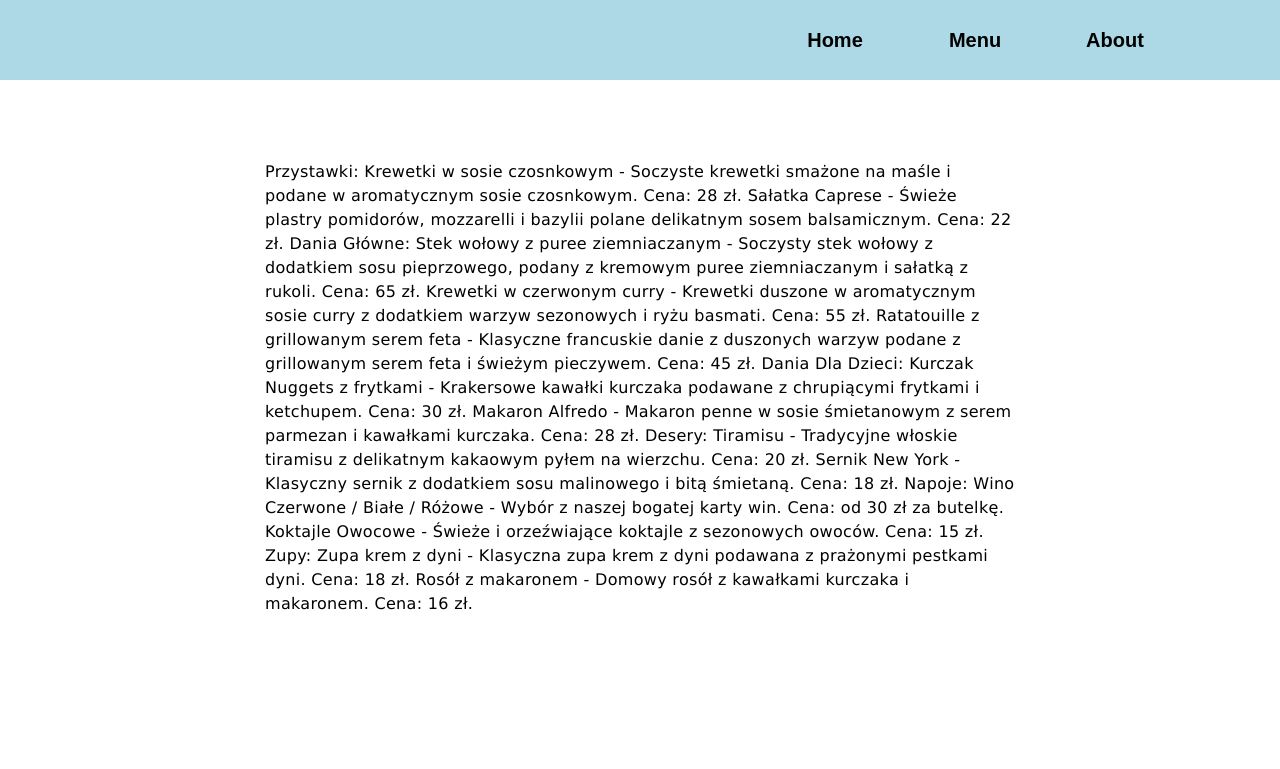
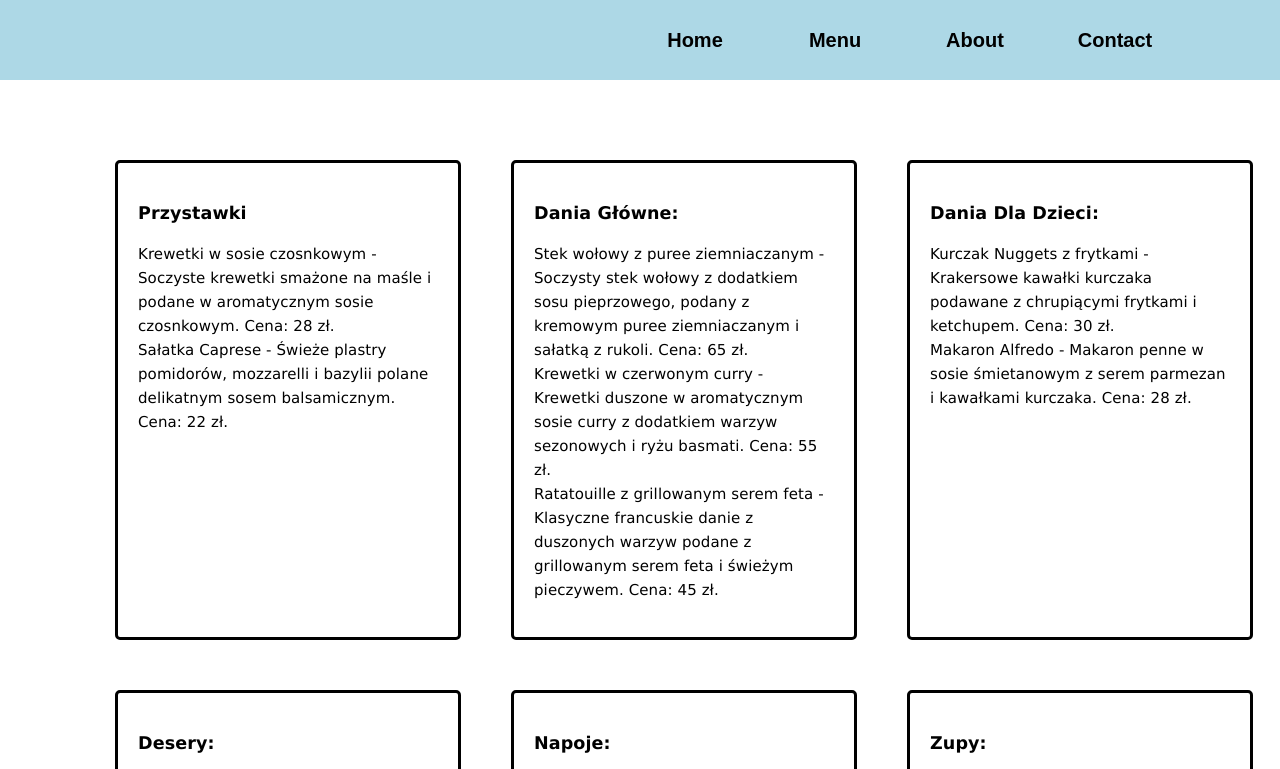
Before and after one commit to Donquellso/odin-restaurant, a website built with webpack: page src/index.html in a window 1280 px wide. Both pictures are taken after a click on the button "Menu". Shown: the top 769 px of the page. Built offline with nearby package versions, Linux system fonts and the light colour scheme.

Commit message:
Cosmetic

```diff
--- /dev/null
+++ b/src/contact.js
@@ -0,0 +1,19 @@
+
+let contact = document.createElement('div');
+contact.classList.add('contact');
+contact.innerHTML=`<ul>
+<li><h1>Kontakt</h1></li>
+<li>Mama Bear
+Chef
+555-555-5554
+totallyRealEmail@notFake.com</li>
+<li>Papa Bear
+Manager
+555-555-5555
+perfectlyRealEmail@notFake.com</li>
+<li>Baby Bear
+Waiter
+555-555-5556
+totallyRealEmail@notFake.com</li>
+</ul>`;
+export default contact;
--- a/src/index.html
+++ b/src/index.html
@@ -16,6 +16,9 @@
         <nav>
             <button id="btn3">About</button>
         </nav>
+        <nav>
+            <button id="btn4">Contact</button>
+        </nav>
     </header>
     <div id="content">
 
--- a/src/index.js
+++ b/src/index.js
@@ -1,8 +1,9 @@
+
 import "./style.css";
 import home from './home.js';
 import menu from './menu.js';
 import about from './about.js';
-console.log(home);
+import contact from './contact.js';
 let content = document.getElementById('content');
 let btn1 = document.getElementById('btn1');
 btn1.addEventListener('click',()=>{
@@ -19,3 +20,8 @@ btn3.addEventListener('click',()=>{
     content.innerHTML='';
     content.appendChild(about);
 });
+let btn4 = document.getElementById('btn4');
+btn4.addEventListener('click',()=>{
+    content.innerHTML='';
+    content.appendChild(contact);
+});
--- a/src/menu.js
+++ b/src/menu.js
@@ -1,28 +1,56 @@
+import './style.css';
+
 let menu = document.createElement('div');
-menu.innerHTML=`
-Przystawki:
-Krewetki w sosie czosnkowym - Soczyste krewetki smażone na maśle i podane w aromatycznym sosie czosnkowym. Cena: 28 zł.
-Sałatka Caprese - Świeże plastry pomidorów, mozzarelli i bazylii polane delikatnym sosem balsamicznym. Cena: 22 zł.
-Dania Główne:
+menu.classList.add('menu');
+menu.innerHTML = `
+<div id="tile">
+  <h3>Przystawki</h3>
+  <ul>
+    <li>Krewetki w sosie czosnkowym - Soczyste krewetki smażone na maśle i podane w aromatycznym sosie czosnkowym. Cena: 28 zł.</li>
+    <li>Sałatka Caprese - Świeże plastry pomidorów, mozzarelli i bazylii polane delikatnym sosem balsamicznym. Cena: 22 zł.</li>
+  </ul>
+</div>
 
-Stek wołowy z puree ziemniaczanym - Soczysty stek wołowy z dodatkiem sosu pieprzowego, podany z kremowym puree ziemniaczanym i sałatką z rukoli. Cena: 65 zł.
-Krewetki w czerwonym curry - Krewetki duszone w aromatycznym sosie curry z dodatkiem warzyw sezonowych i ryżu basmati. Cena: 55 zł.
-Ratatouille z grillowanym serem feta - Klasyczne francuskie danie z duszonych warzyw podane z grillowanym serem feta i świeżym pieczywem. Cena: 45 zł.
-Dania Dla Dzieci:
+<div id="tile">
+  <h3>Dania Główne:</h3>
+  <ul>
+    <li>Stek wołowy z puree ziemniaczanym - Soczysty stek wołowy z dodatkiem sosu pieprzowego, podany z kremowym puree ziemniaczanym i sałatką z rukoli. Cena: 65 zł.</li>
+    <li>Krewetki w czerwonym curry - Krewetki duszone w aromatycznym sosie curry z dodatkiem warzyw sezonowych i ryżu basmati. Cena: 55 zł.</li>
+    <li>Ratatouille z grillowanym serem feta - Klasyczne francuskie danie z duszonych warzyw podane z grillowanym serem feta i świeżym pieczywem. Cena: 45 zł.</li>
+  </ul>
+</div>
 
-Kurczak Nuggets z frytkami - Krakersowe kawałki kurczaka podawane z chrupiącymi frytkami i ketchupem. Cena: 30 zł.
-Makaron Alfredo - Makaron penne w sosie śmietanowym z serem parmezan i kawałkami kurczaka. Cena: 28 zł.
-Desery:
+<div id="tile">
+  <h3>Dania Dla Dzieci:</h3>
+  <ul>
+    <li>Kurczak Nuggets z frytkami - Krakersowe kawałki kurczaka podawane z chrupiącymi frytkami i ketchupem. Cena: 30 zł.</li>
+    <li>Makaron Alfredo - Makaron penne w sosie śmietanowym z serem parmezan i kawałkami kurczaka. Cena: 28 zł.</li>
+  </ul>
+</div>
 
-Tiramisu - Tradycyjne włoskie tiramisu z delikatnym kakaowym pyłem na wierzchu. Cena: 20 zł.
-Sernik New York - Klasyczny sernik z dodatkiem sosu malinowego i bitą śmietaną. Cena: 18 zł.
-Napoje:
+<div id="tile">
+  <h3>Desery:</h3>
+  <ul>
+    <li>Tiramisu - Tradycyjne włoskie tiramisu z delikatnym kakaowym pyłem na wierzchu. Cena: 20 zł.</li>
+    <li>Sernik New York - Klasyczny sernik z dodatkiem sosu malinowego i bitą śmietaną. Cena: 18 zł.</li>
+  </ul>
+</div>
 
-Wino Czerwone / Białe / Różowe - Wybór z naszej bogatej karty win. Cena: od 30 zł za butelkę.
-Koktajle Owocowe - Świeże i orzeźwiające koktajle z sezonowych owoców. Cena: 15 zł.
-Zupy:
+<div id="tile">
+  <h3>Napoje:</h3>
+  <ul>
+    <li>Wino Czerwone / Białe / Różowe - Wybór z naszej bogatej karty win. Cena: od 30 zł za butelkę.</li>
+    <li>Koktajle Owocowe - Świeże i orzeźwiające koktajle z sezonowych owoców. Cena: 15 zł.</li>
+  </ul>
+</div>
 
-Zupa krem z dyni - Klasyczna zupa krem z dyni podawana z prażonymi pestkami dyni. Cena: 18 zł.
-Rosół z makaronem - Domowy rosół z kawałkami kurczaka i makaronem. Cena: 16 zł.`;
+<div id="tile">
+  <h3>Zupy:</h3>
+  <ul>
+    <li>Zupa krem z dyni - Klasyczna zupa krem z dyni podawana z prażonymi pestkami dyni. Cena: 18 zł.</li>
+    <li>Rosół z makaronem - Domowy rosół z kawałkami kurczaka i makaronem. Cena: 16 zł.</li>
+  </ul>
+</div>
+`;
 
 export default menu;
--- a/src/style.css
+++ b/src/style.css
@@ -23,14 +23,55 @@ body{
     border-bottom: 2px solid black;
     background-color: grey;
 }
-#header>nav:nth-child(3){
+#header>nav:nth-child(4){
 margin-right: 120px;
 }
 #content{
-    max-width: 750px;
+    max-width: 1050px;
     margin-top: 80px;
     margin-left: auto;
     margin-right: auto;
     letter-spacing: 0.02em;
     line-height: 1.5em;
 }
+.menu{
+  display: grid;
+  grid-template-columns: repeat(3, 1fr);
+  grid-template-rows: repeat(2,1fr);
+  gap: 50px;
+  margin-top: 40px;
+
+
+}
+.menu>div{
+    border: 3px solid black;
+    border-radius: 5px;
+    padding: 20px;
+    width: 300px;
+    font-size: 15px;
+   letter-spacing: 0.1px;
+}
+.menu>div>ul{
+    list-style-type: none;
+    padding: 0;
+}
+.contact>ul{
+    border: 4px solid lightgray;
+    border-radius: 5px;
+    display: flex;
+    flex-direction: column;
+    align-items: center;
+    gap: 20px;
+    width: 650px;
+    height: 600px;
+    padding-top: 50px;
+    margin: 0 auto;
+}
+.contact>ul>li{
+    list-style-type: none;
+    border: 5px solid lightblue;
+    border-radius: 5px;
+    width: 300px;
+    margin: 0 auto;
+    padding: 30px;
+}
```
Also changed, not shown: dist/index.html, dist/main.js, 1 other file.
